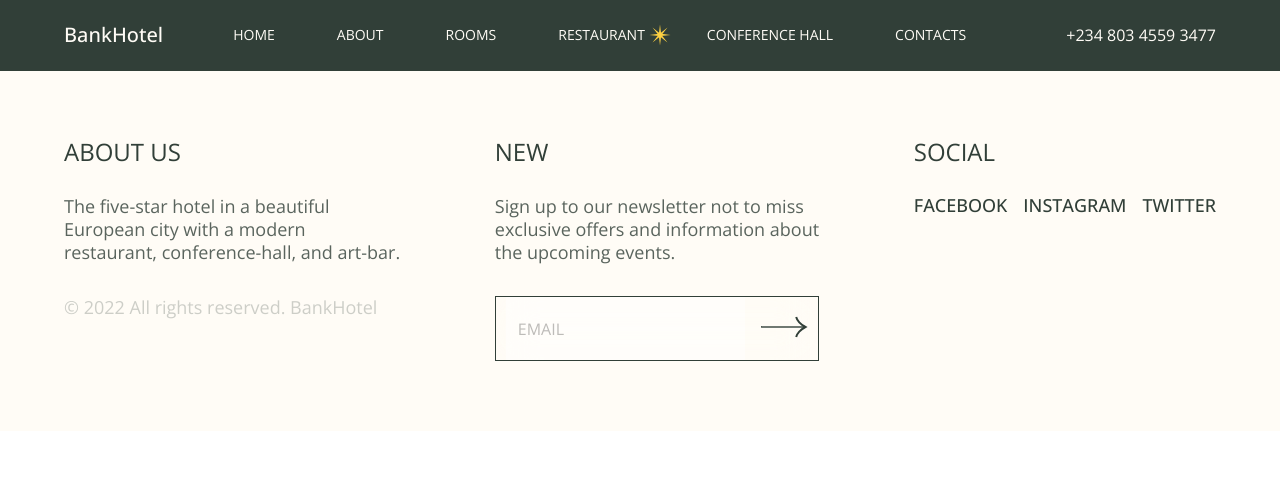
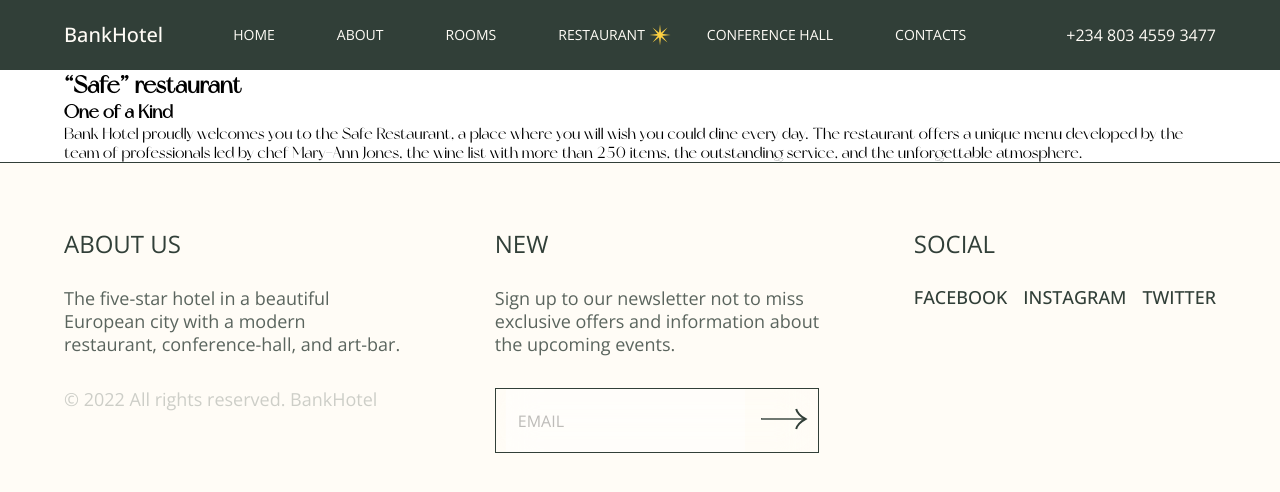
Before and after one commit to gift56/Fullstack-HotelWebsite, a React (Create React App) app: page /restaurant in a window 1280 px wide. Shown: the top 492 px of the page. Built offline with nearby package versions, Linux system fonts and the light colour scheme.

Commit message:
added span tag

```diff
--- a/src/components/ResturantData/ResturantHero.jsx
+++ b/src/components/ResturantData/ResturantHero.jsx
@@ -14,8 +14,21 @@ const ResturantHero = () => {
     <ResturantCon bg={BgLine}>
       <Container>
         <ResturantArea>
-          <ResturantLeftArea></ResturantLeftArea>
-          <ResturantRightArea></ResturantRightArea>
+          <ResturantLeftArea>
+            <h2>“Safe” restaurant</h2>
+          </ResturantLeftArea>
+          <ResturantRightArea>
+            <h3>One of a Kind</h3>
+            <div className="details">
+              <p>
+                <span>Bank Hotel proudly welcomes you to the</span> Safe Restaurant, a place
+                where you will wish you could dine every day. The restaurant
+                offers a unique menu developed by the team of professionals led
+                by chef Mary-Ann Jones, the wine list with more than 250 items,
+                the outstanding service, and the unforgettable atmosphere.
+              </p>
+            </div>
+          </ResturantRightArea>
         </ResturantArea>
       </Container>
     </ResturantCon>
```
